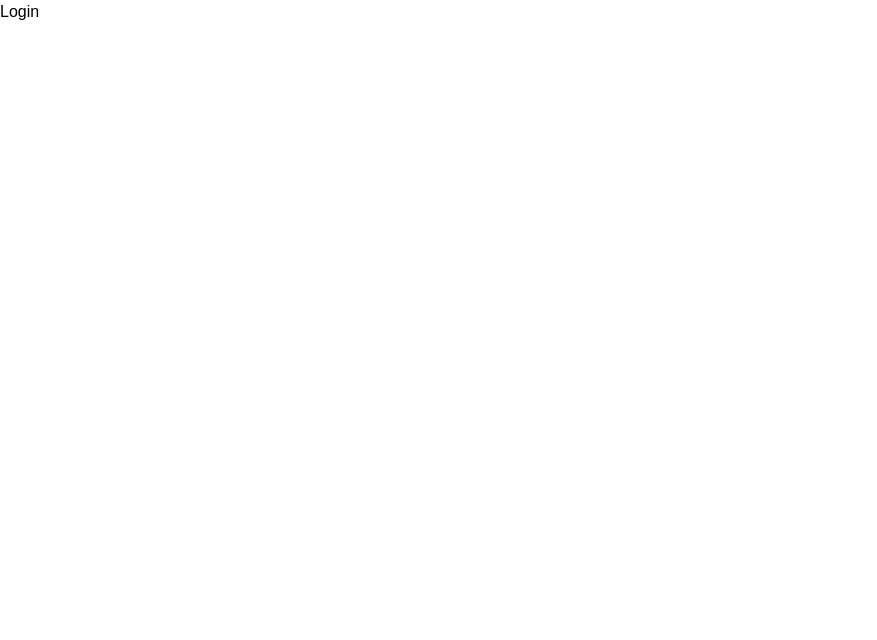
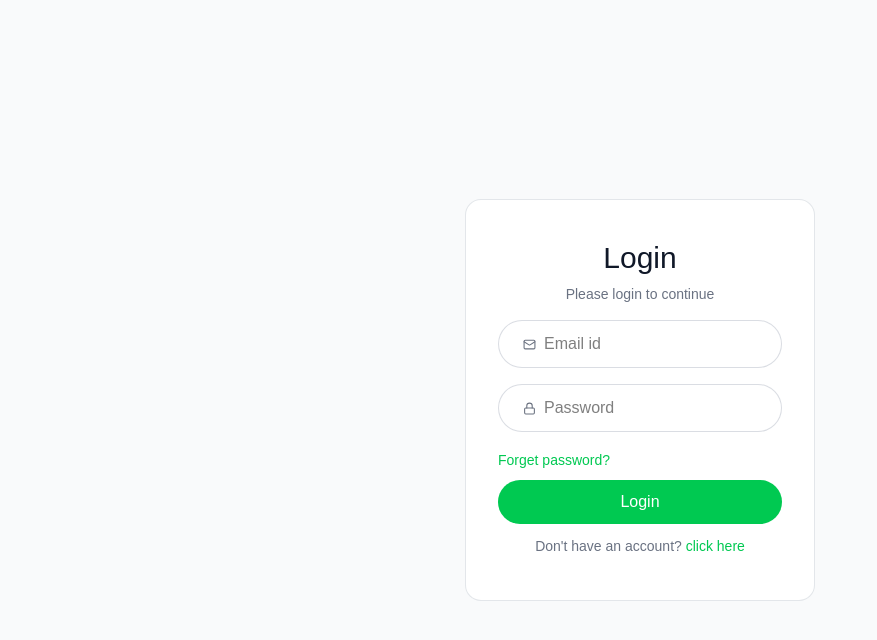
Before and after one commit to Om-Kansal/SmartCV, a React (Vite) app in the folder client/: page /login in a window 1280 px wide. Shown: the top 640 px of the page, without its empty margins (0-877 px from the left). Built offline with nearby package versions, Linux system fonts and the light colour scheme.

Commit message:
designed login signup page

```diff
--- /dev/null
+++ b/client/src/components/Navbar.jsx
@@ -0,0 +1,9 @@
+import React from 'react'
+
+const Navbar = () => {
+  return (
+    <div>Navbar</div>
+  )
+}
+
+export default Navbar
--- a/client/src/pages/Login.jsx
+++ b/client/src/pages/Login.jsx
@@ -1,8 +1,59 @@
 import React from 'react'
+import { Mail, User2Icon, Lock } from 'lucide-react';
 
 const Login = () => {
+
+  const query = new URLSearchParams(window.location.search)
+  const urlState = query.get('state')
+
+  const [state, setState] = React.useState(urlState || "login")
+
+  const [formData, setFormData] = React.useState({
+    name: '',
+    email: '',
+    password: ''
+  })
+
+  const handleSubmit = async (e) => {
+    e.preventDefault()
+
+  }
+
+  const handleChange = (e) => {
+    const { name, value } = e.target
+    setFormData(prev => ({ ...prev, [name]: value }))
+  }
+
+
+
   return (
-    <div>Login</div>
+    <div className='flex items-center justify-center min-h-screen bg-gray-50'>
+      <form onSubmit={handleSubmit} className="sm:w-[350px] w-full text-center border border-gray-300/60 rounded-2xl px-8 bg-white">
+        <h1 className="text-gray-900 text-3xl mt-10 font-medium">{state === "login" ? "Login" : "Sign up"}</h1>
+        <p className="text-gray-500 text-sm mt-2">Please {state} to continue</p>
+        {state !== "login" && (
+          <div className="flex items-center mt-6 w-full bg-white border border-gray-300/80 h-12 rounded-full overflow-hidden pl-6 gap-2">
+            <User2Icon size={16} color='#6B7280'/>
+            <input type="text" name="name" placeholder="Name" className="border-none outline-none ring-0" value={formData.name} onChange={handleChange} required />
+          </div>
+        )}
+        <div className="flex items-center w-full mt-4 bg-white border border-gray-300/80 h-12 rounded-full overflow-hidden pl-6 gap-2">
+          <Mail size={13} color="#6B7280"/>
+          <input type="email" name="email" placeholder="Email id" className="border-none outline-none ring-0" value={formData.email} onChange={handleChange} required />
+        </div>
+        <div className="flex items-center mt-4 w-full bg-white border border-gray-300/80 h-12 rounded-full overflow-hidden pl-6 gap-2">
+          <Lock size={13} color="#6B7280"/>
+          <input type="password" name="password" placeholder="Password" className="border-none outline-none ring-0" value={formData.password} onChange={handleChange} required />
+        </div>
+        <div className="mt-4 text-left text-green-500">
+          <button className="text-sm" type="reset">Forget password?</button>
+        </div>
+        <button type="submit" className="mt-2 w-full h-11 rounded-full text-white bg-green-500 hover:opacity-90 transition-opacity">
+          {state === "login" ? "Login" : "Sign up"}
+        </button>
+        <p onClick={() => setState(prev => prev === "login" ? "register" : "login")} className="text-gray-500 text-sm mt-3 mb-11">{state === "login" ? "Don't have an account?" : "Already have an account?"} <a href="#" className="text-green-500 hover:underline">click here</a></p>
+      </form>
+    </div>
   )
 }
 
```
